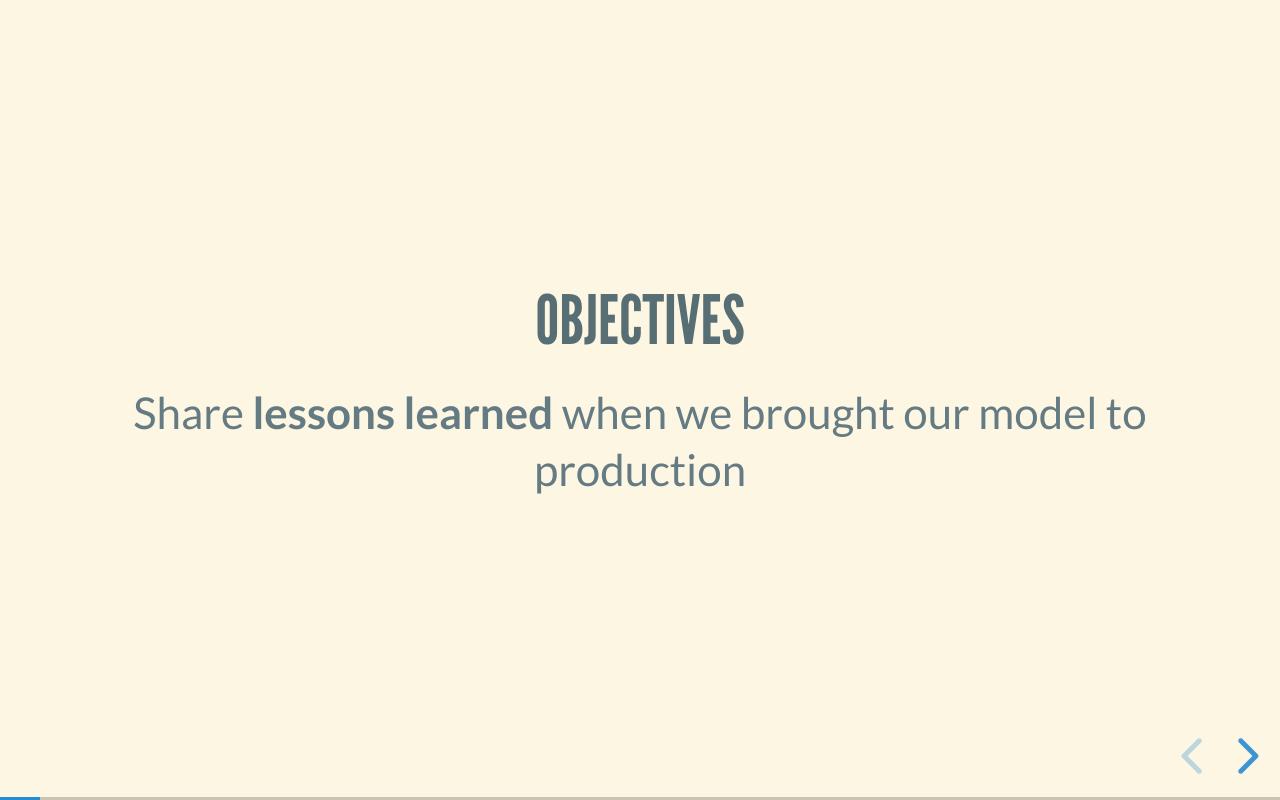
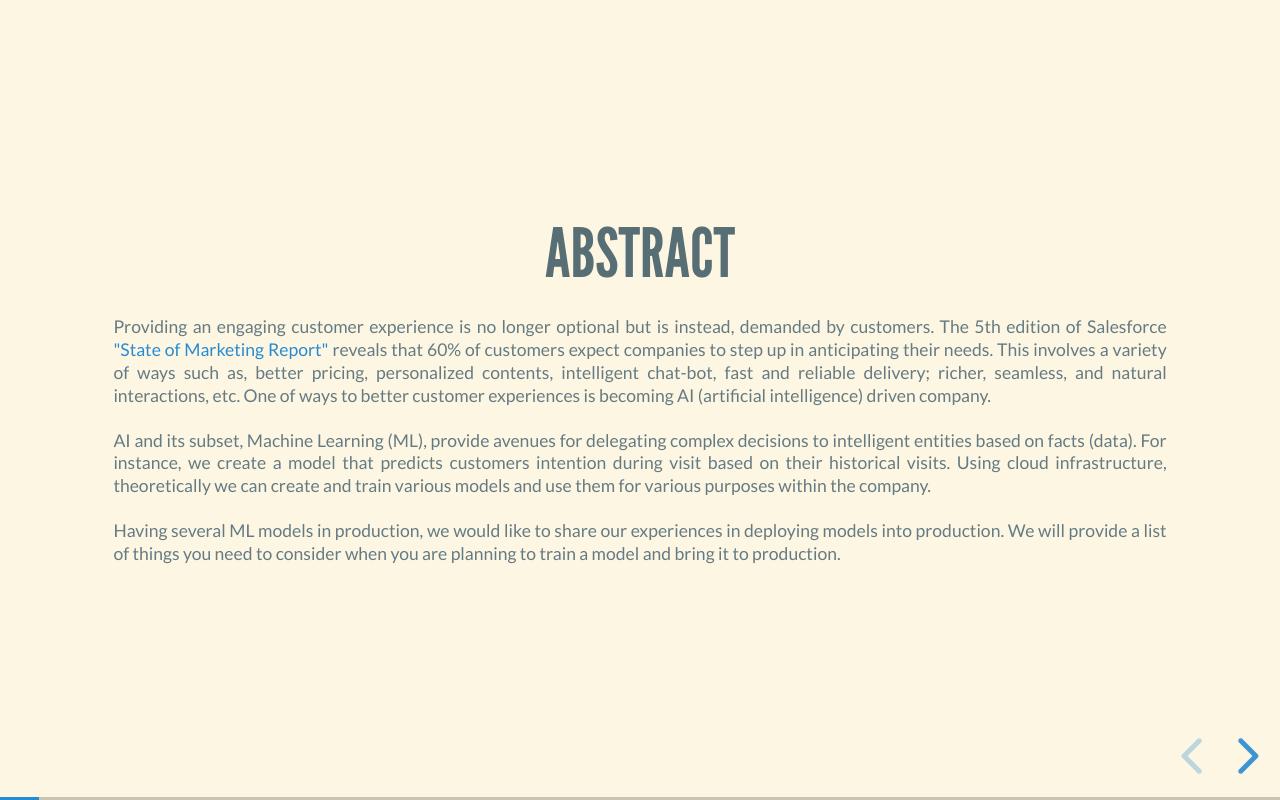
Before and after one commit to dpranantha/presentation, a website: page 01-bringing-ml-model-to-production/index.html in a window 1280 px wide. Both pictures are taken after a click on the button "next slide". Drawn offline with Linux system fonts and the light colour scheme.

Commit message:
abstract for topic 1

```diff
--- a/01-bringing-ml-model-to-production/index.html
+++ b/01-bringing-ml-model-to-production/index.html
@@ -30,6 +30,18 @@
 					<h3>Lesson learned</h3>
 					<p>Danu Pranantha</p>
 					<img alt="Team 2a" src="images/logo2a_large.jpg" width="20%" style="alignment: center"/><br/>
+				</section>
+				<section>
+					<h3>Abstract</h3>
+					<p style="font-size: medium; text-align: justify">Providing an engaging customer experience is no longer optional but is instead, demanded by customers. The 5th edition of Salesforce
+						<a href="https://www.salesforce.com/blog/2018/12/introducing-fifth-state-of-marketing-report.html">"State of Marketing Report"</a> reveals
+						that 60% of customers expect companies to step up in anticipating their needs. This involves a variety of ways such as, better pricing, personalized contents, intelligent chat-bot,
+						fast and reliable delivery; richer, seamless, and natural interactions, etc. One of ways to better customer experiences is becoming AI (artificial intelligence) driven company.</p>
+					<p style="font-size: medium; text-align: justify">AI and its subset, Machine Learning (ML), provide avenues for delegating complex decisions to intelligent entities based on facts (data).
+						For instance, we create a model that predicts customers intention during visit based on their historical visits.
+						Using cloud infrastructure, theoretically we can create and train various models and use them for various purposes within the company.</p>
+					<p style="font-size: medium; text-align: justify">Having several ML models in production, we would like to share our experiences in deploying models into production. We will provide a list of things you need to consider
+						when you are planning to train a model and bring it to production.</p>
 				</section>
 				<section data-markdown data-separator="---">
 					### Objectives
@@ -172,6 +184,7 @@
 						<ul>
 							<li>Based on your shortlist, you might need to recheck if the data is available to get the features</li>
 							<li>If data is not available, you need to ask data owner if they can extend it? Or if it is yours, then you need to extend it yourself</li>
+							<li>There are also GDPR-related questions: is it allowed? how long should we store the data? when should we delete them? etc.</li>
 							<li>Most likely you'll need to perform data pre-processing for deriving features for both training and prediction/inference</li>
 						</ul>
 					</aside>
@@ -357,7 +370,6 @@
 						</ul>
 					</aside>
 				</section>
-
 				<section>
 					<h3>Model deployment for inference</h3>
 					<ul>
```
Also changed, not shown: 01-bringing-ml-model-to-production/README.md.
